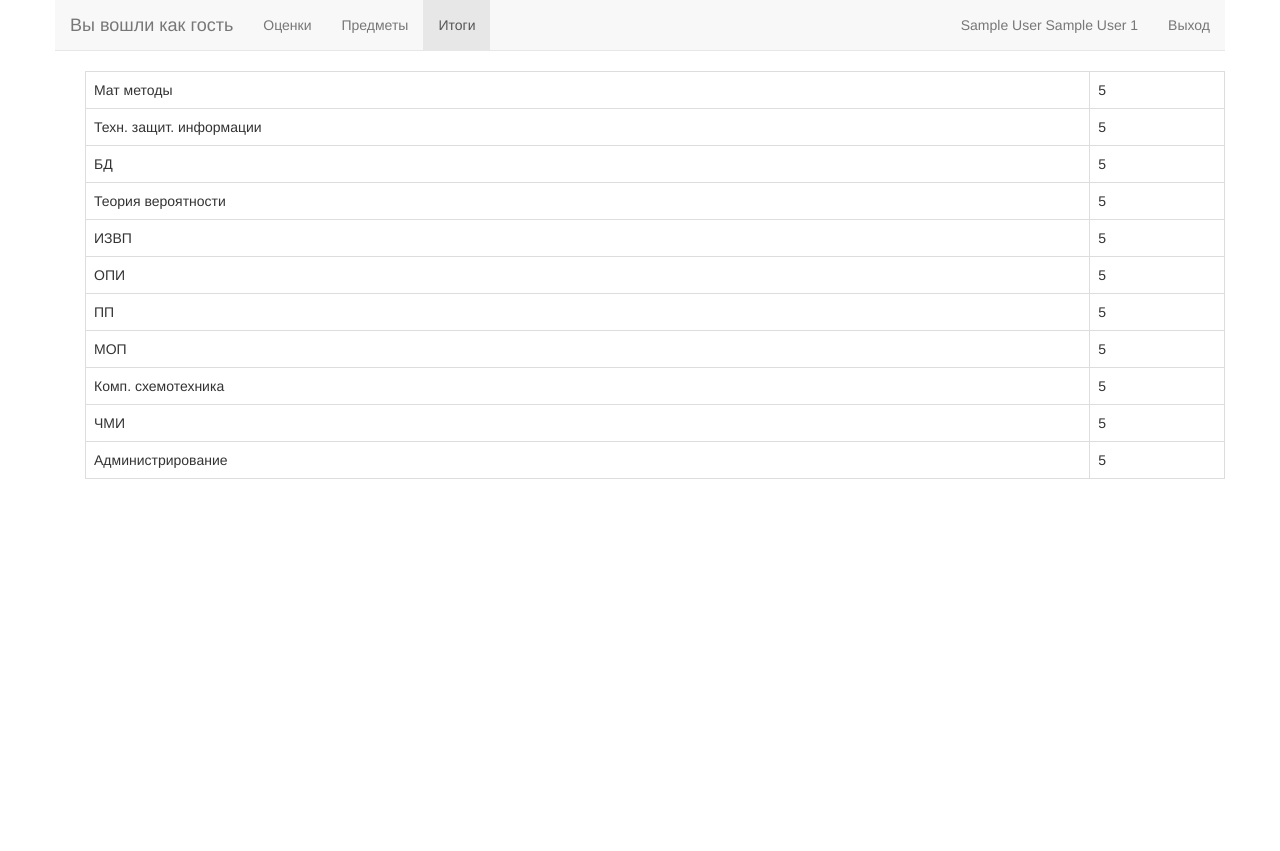
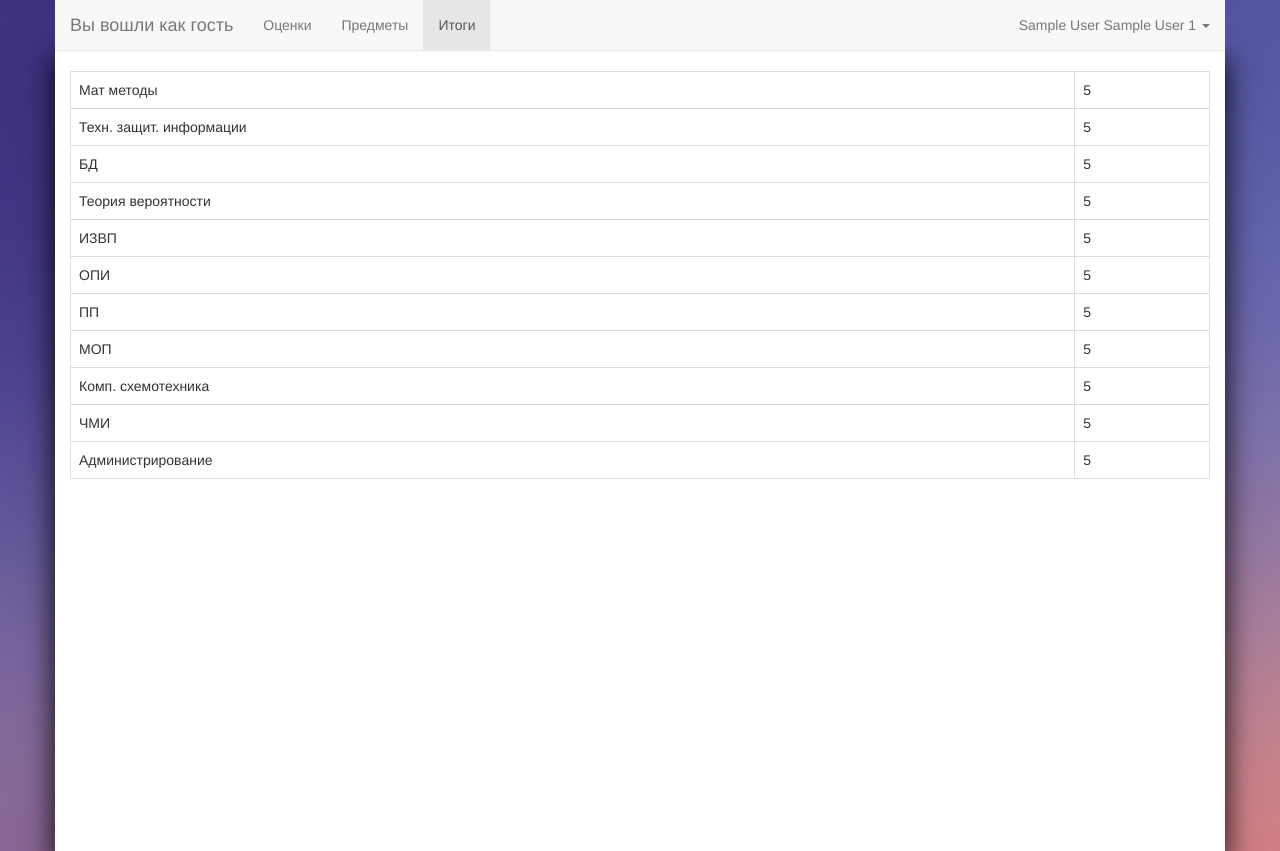
Before and after one commit to olkorsia/SystemMenegaMarks, a PHP site: page /guest/results.php in a window 1280 px wide. Before the commit the page ends 479 px from the top, so only its background shows below. Run offline with PHP 8.4, Linux system fonts and the light colour scheme; the visitor is signed in with stand-in values (Sample User, id 1); some libraries are stand-ins or nearby versions.

Commit message:
Add new code. Change navbar prepod added dropdown in element user name. Debbug sql query.

```diff
--- a/guest/results.php
+++ b/guest/results.php
@@ -14,9 +14,10 @@ if (isset($_GET['exit'])) {
     <meta http-equiv="X-UA-Compatible" content="IE=edge">
     <meta name="viewport" content="width=device-width, initial-scale=1">
     <link rel="stylesheet" type="text/css" href="../css/bootstrap.css">
+    <link rel="stylesheet" type="text/css" href="../css/shadows.css">
     <script src="https://ajax.googleapis.com/ajax/libs/jquery/3.1.1/jquery.min.js"></script>
 </head>
-<body>
+<body style="background-image: url('../images/background.jpg');">
 
 <!--MENU NAVBAR-->
 <div class="container">
@@ -24,7 +25,8 @@ if (isset($_GET['exit'])) {
         <nav class="navbar navbar-default navbar-static-top">
             <div class="container">
                 <div class="navbar-header">
-                    <button type="button" class="navbar-toggle collapsed" data-toggle="collapse" data-target="#bs-example-navbar-collapse-1" aria-expanded="false">
+                    <button type="button" class="navbar-toggle collapsed" data-toggle="collapse"
+                            data-target="#bs-example-navbar-collapse-1" aria-expanded="false">
                         <span class="sr-only">Toggle navigation</span>
                         <span class="icon-bar"></span>
                         <span class="icon-bar"></span>
@@ -40,8 +42,17 @@ if (isset($_GET['exit'])) {
                         <li class="active"><a href="results.php">Итоги</a></li>
                     </ul>
                     <ul class="nav navbar-nav navbar-right">
-                        <p class="navbar-text"><?php echo ' ' . $_SESSION['surname'] . ' ' . $_SESSION['name'] . ' ' . $_SESSION['patronic']; ?></p>
-                        <?php if ($_SESSION['auth'] == 'student') { echo '<li><a href="?exit">Выход</a></li>'; }  ?>
+                        <li class="dropdown">
+                            <a href="#" class="dropdown-toggle" data-toggle="dropdown" role="button"
+                               aria-haspopup="true"
+                               aria-expanded="false"><?php echo ' ' . $_SESSION['surname'] . ' ' . $_SESSION['name'] . ' ' . $_SESSION['patronic']; ?>
+                                <span class="caret"></span></a>
+                            <ul class="dropdown-menu">
+                                <?php if ($_SESSION['auth'] == 'student') {
+                                    echo '<li><a href="?exit">Выход <span class="glyphicon glyphicon-log-out" aria-hidden="true"></span></a></li>';
+                                } ?>
+                            </ul>
+                        </li>
                     </ul>
                 </div>
             </div>
@@ -50,9 +61,8 @@ if (isset($_GET['exit'])) {
 </div>
 <!--//MENU NAVBAR-->
 
-<div class="container">
-
-    <div class="container">
+<div class="container shadow-left-right-bottom"
+     style="height:800px; margin-top:-20px; padding-top: 20px; background-color: #fff;">
 
     <!--div class="col-sm-6 col-md-6"-->
     <div class="table-responsive">
@@ -104,7 +114,6 @@ if (isset($_GET['exit'])) {
         </table>
     </div>
 </div>
-</div>
 
 </div>
 
--- a/guest/search_student.php
+++ b/guest/search_student.php
@@ -11,6 +11,7 @@ $gfs = new GuestFindStudent();
     <meta name="viewport" content="width=device-width, initial-scale=1">
 
     <link rel="stylesheet" type="text/css" href="../css/bootstrap.css">
+    <link rel="stylesheet" type="text/css" href="../css/shadows.css">
     <script src="https://ajax.googleapis.com/ajax/libs/jquery/3.1.1/jquery.min.js"></script>
     <style type="text/css">
         .selectorMargin {
@@ -19,7 +20,7 @@ $gfs = new GuestFindStudent();
         }
     </style>
 </head>
-<body>
+<body style="background-image: url('../images/background.jpg');">
 
 <!--MENU NAVBAR-->
 <div class="container">
@@ -49,7 +50,7 @@ $gfs = new GuestFindStudent();
 <!--MENU NAVBAR-->
 
 
-<div class="container">
+<div class="container shadow-left-right-bottom" style="height:800px; margin-top:-20px; padding-top: 20px; background-color: #fff;">
     <div>
         <form method="POST" class="form-inline">
             <div class="form-group">
@@ -69,6 +70,7 @@ $gfs = new GuestFindStudent();
         }
         ?>
     </div>
+</div>
 
     <?php
     if (isset($_POST['selectVal'])) {
--- a/prepod/add.php
+++ b/prepod/add.php
@@ -76,7 +76,7 @@ if (isset($_GET['exit'])) {
                         <span class="icon-bar"></span>
                         <span class="icon-bar"></span>
                     </button>
-                    <span class="navbar-brand">Вы вошли как преподователь</span>
+                    <span class="navbar-brand">Вы вошли как преподаватель</span>
                 </div>
 
                 <div class="collapse navbar-collapse" id="bs-example-navbar-collapse-1">
--- a/prepod/index.php
+++ b/prepod/index.php
@@ -42,7 +42,7 @@ if (isset($_GET['exit'])) {
                         <span class="icon-bar"></span>
                         <span class="icon-bar"></span>
                     </button>
-                    <span class="navbar-brand">Вы вошли как преподователь</span>
+                    <span class="navbar-brand">Вы вошли как преподаватель</span>
                 </div>
 
                 <div class="collapse navbar-collapse" id="bs-example-navbar-collapse-1">
--- a/prepod/settings.php
+++ b/prepod/settings.php
@@ -37,7 +37,7 @@ if (isset($_GET['exit'])) {
                         <span class="icon-bar"></span>
                         <span class="icon-bar"></span>
                     </button>
-                    <span class="navbar-brand">Вы вошли как преподователь</span>
+                    <span class="navbar-brand">Вы вошли как преподаватель</span>
                 </div>
 
                 <div class="collapse navbar-collapse" id="bs-example-navbar-collapse-1">
```
Also changed, not shown: controller/PrepodTable.php (+30 -30 lines), guest/index.php (+10 -29 lines), guest/predmet.php (+10 -6 lines). Lines whose indentation alone changed are shown as unchanged.
